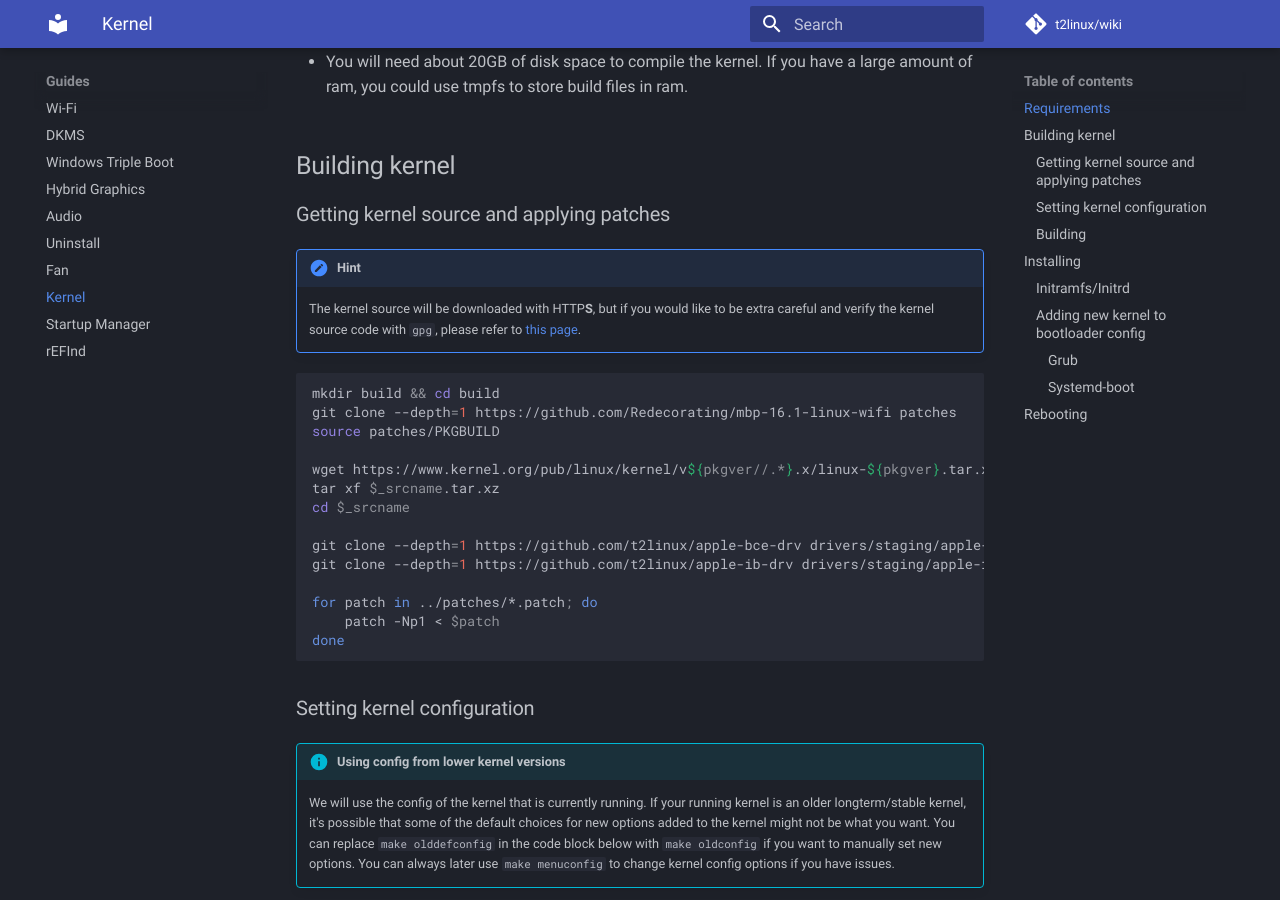
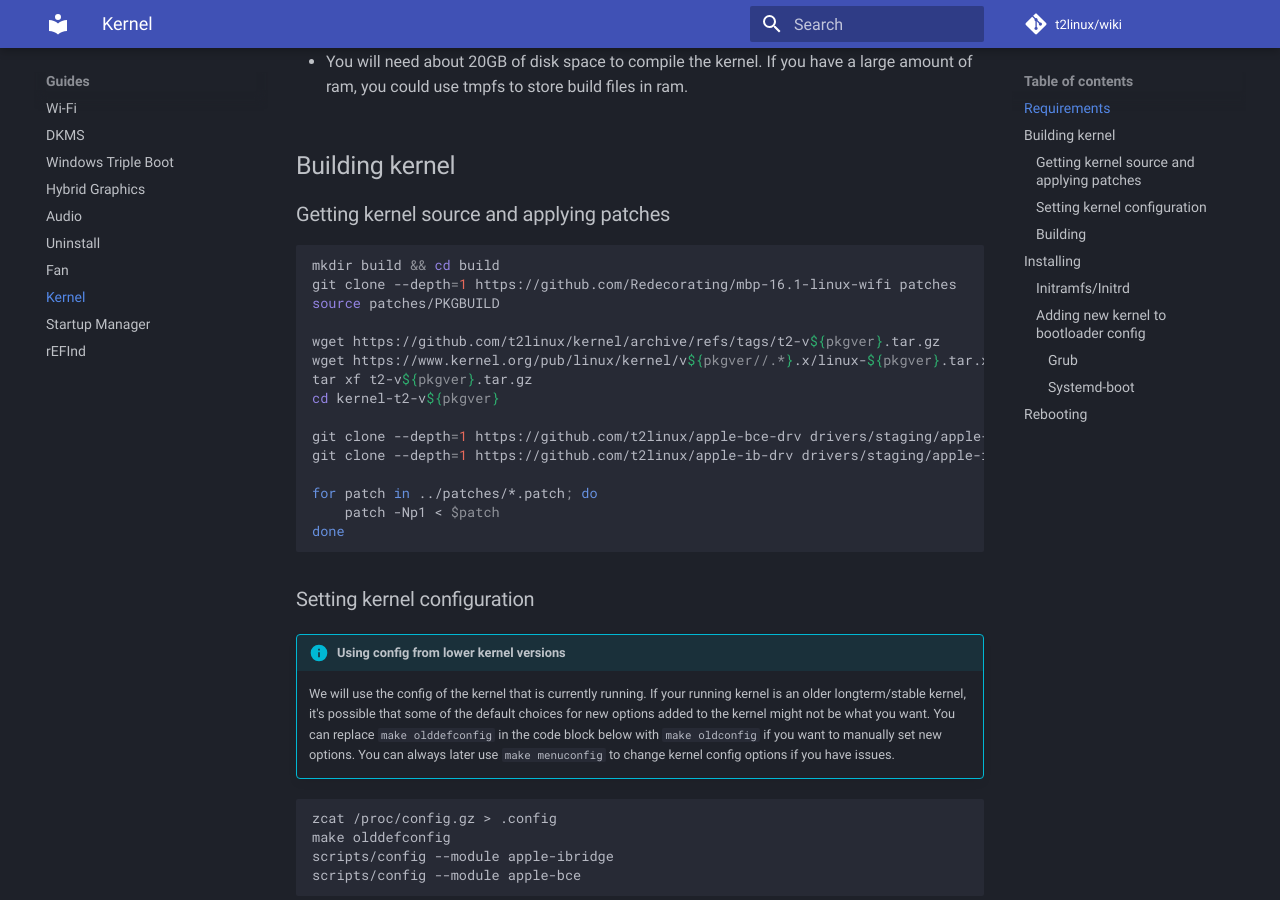
Before and after one commit to t2linux/wiki, an MkDocs documentation site: the page built from docs/guides/kernel.md, in a window 1280 px wide and 900 px high, scrolled down 772 px. Built offline with MkDocs 1.6.1 and Material for MkDocs 9.7.7, drawn with Linux system fonts in a browser that asks for light colours; comment, search, counter and statistics services are not loaded.

Commit message:
kernel: use kernel source from t2linux/kernel
The note about gpg is removed as I don't think the tags there are signed
atm, but if they do get signed then that note can probably be added
again.

````diff
--- a/docs/guides/kernel.md
+++ b/docs/guides/kernel.md
@@ -18,17 +18,15 @@ If your distro is not one of the distros with documentation on this Wiki, you ma
 
 ### Getting kernel source and applying patches
 
-!!! Hint
-    The kernel source will be downloaded with HTTP**S**, but if you would like to be extra careful and verify the kernel source code with `gpg`, please refer to [this page](https://kernel.org/signature.html#using-gnupg-to-verify-kernel-signature).
-
 ```bash
 mkdir build && cd build
 git clone --depth=1 https://github.com/Redecorating/mbp-16.1-linux-wifi patches
 source patches/PKGBUILD
 
+wget https://github.com/t2linux/kernel/archive/refs/tags/t2-v${pkgver}.tar.gz
 wget https://www.kernel.org/pub/linux/kernel/v${pkgver//.*}.x/linux-${pkgver}.tar.xz
-tar xf $_srcname.tar.xz
-cd $_srcname
+tar xf t2-v${pkgver}.tar.gz
+cd kernel-t2-v${pkgver}
 
 git clone --depth=1 https://github.com/t2linux/apple-bce-drv drivers/staging/apple-bce
 git clone --depth=1 https://github.com/t2linux/apple-ib-drv drivers/staging/apple-ibridge
````
